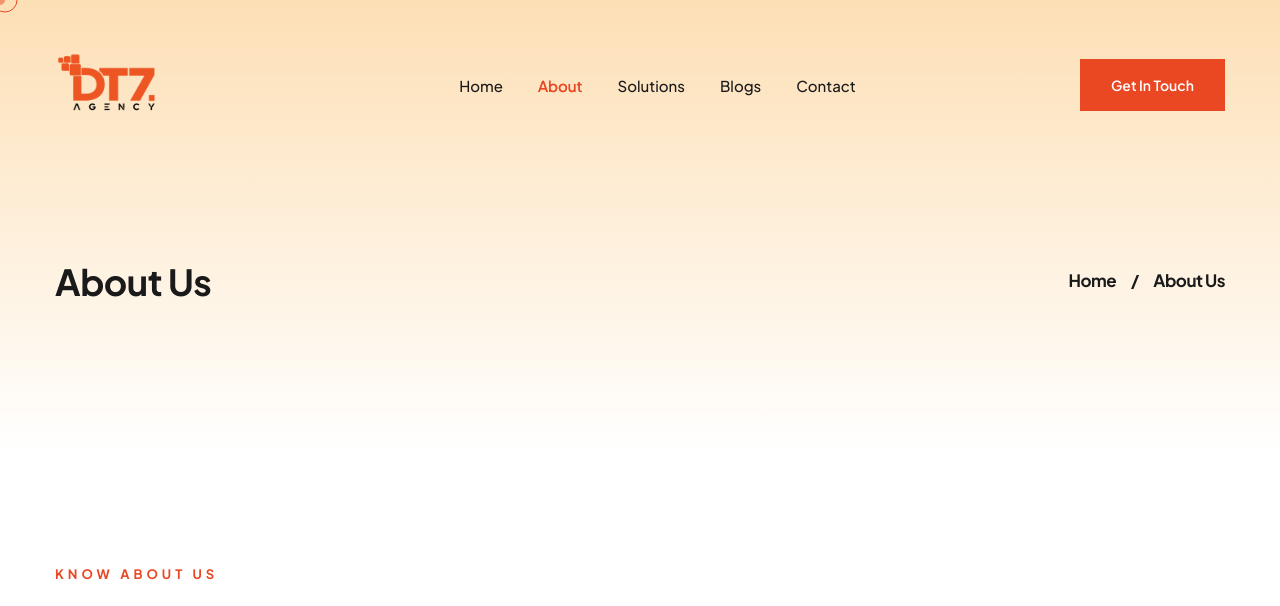
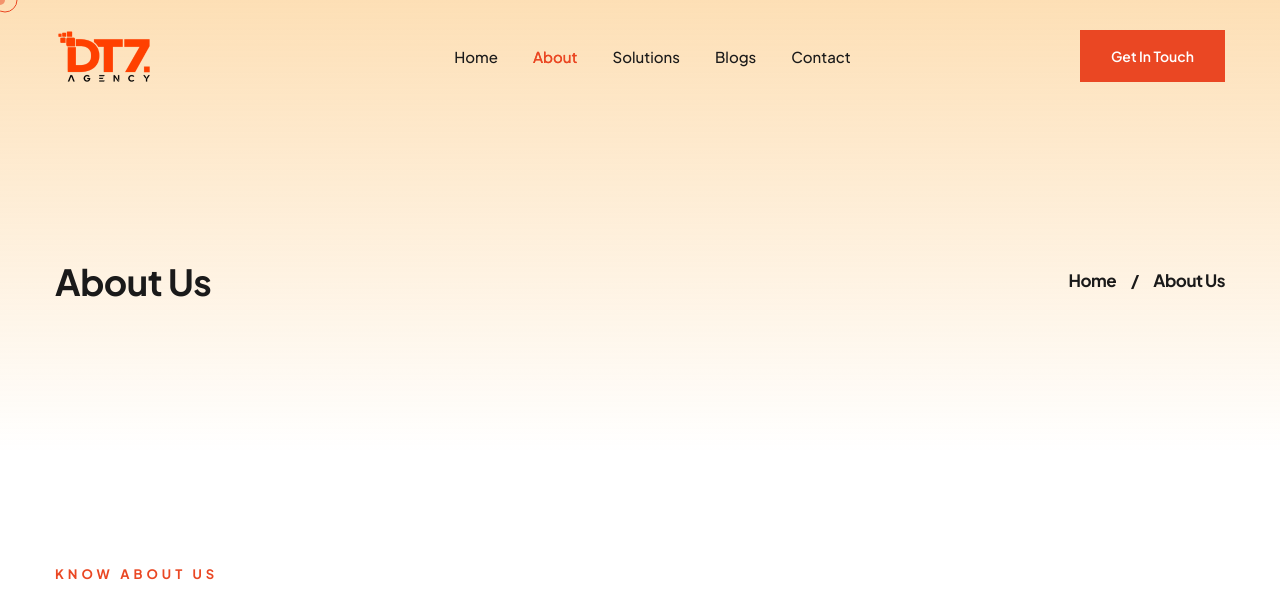
Before and after one commit to DT7Solutions/DT7-advanced, a Django app: page /about/ in a window 1280 px wide. Shown: the top 606 px of the page. Run offline with Django 3.2, Linux system fonts and the light colour scheme; some libraries are stand-ins or nearby versions; some web fonts are replaced.

Commit message:
faviconlogochanged

```diff
--- a/Dt7solution/templates/uifiles/about.html
+++ b/Dt7solution/templates/uifiles/about.html
@@ -259,7 +259,7 @@
             <h2 class="subscribe-one__inner-heading">DT7.AGENCY</h2>
             <div class="container">
                 <div class="subscribe-one__sec-title sec-title wow animated fadeIn" data-wow-delay="0.1s" data-wow-duration="1500ms">
-                    <h2 class="subscribe-one__heading sec-title__heading">subscribe to stay connected</h2>
+                    <h2 class="subscribe-one__heading sec-title__heading">Connect with us</h2>
                 </div><!-- /.subscribe-one__sec-title -->
                 <form action="#" data-url="MAILCHIMP_FORM_URL" class="subscribe-one__form mc-form">
                     <input type="email" name="EMAIL" id="subscribe-one-input" placeholder="Email Address Here" class="subscribe-one__input">
--- a/Dt7solution/templates/uifiles/home.html
+++ b/Dt7solution/templates/uifiles/home.html
@@ -483,7 +483,7 @@
             <h2 class="subscribe-one__inner-heading">DT7.AGENCY</h2>
             <div class="container">
                 <div class="subscribe-one__sec-title sec-title wow animated fadeIn" data-wow-delay="0.1s" data-wow-duration="1500ms">
-                    <h2 class="subscribe-one__heading sec-title__heading">subscribe to stay connected</h2>
+                    <h2 class="subscribe-one__heading sec-title__heading">Connect With us</h2>
                 </div><!-- /.subscribe-one__sec-title -->
                 <form action="#" data-url="MAILCHIMP_FORM_URL" class="subscribe-one__form mc-form">
                     <input type="email" name="EMAIL" id="subscribe-one-input" placeholder="Email Address Here" class="subscribe-one__input">
--- a/Dt7solution/templates/uifiles/subase.html
+++ b/Dt7solution/templates/uifiles/subase.html
@@ -8,8 +8,8 @@
     <meta name="viewport" content="width=device-width, initial-scale=1.0">
     <title>Leading Software Development Company In Guntur | DT7solutions</title>
     <!-- favicons Icons -->
-    <link rel="apple-touch-icon" sizes="180x180" href="{% static 'assets/images/favicons/apple-touch-icon.png' %}">
-    <link rel="icon" type="image/png" sizes="32x32" href="{% static 'assets/images/favicons/dt7-32x32.png'%}">
+    <link rel="apple-touch-icon" sizes="180x180" href="{% static 'assets/images/favicons/dt7-132x132.png' %}">
+    <link rel="icon" type="image/png" sizes="32x32" href="{% static 'assets/images/favicons/dt7-40x40.png'%}">
     <link rel="icon" type="image/png" sizes="16x16" href="{% static 'assets/images/favicons/dt7-16X16.png'%}">
     <link rel="manifest" href="{% static 'assets/images/favicons/site.webmanifest'%}">
     <meta name="description" content="DT7solutions">
@@ -43,7 +43,7 @@
     <!-- /.Custom Cursor -->
 
     <div class="preloader">
-        <img class="preloader__image"  src="{% static '/assets/images/about/logoblack.png' %}" alt="DT7">
+        <img class="preloader__image"  src="{% static '/assets/images/logoblack.png' %}" alt="DT7">
     </div>
     <!-- /.preloader -->
     <div class="page-wrapper">
@@ -53,7 +53,7 @@
                     <div class="main-menu-one__left">
                         <div class="main-menu-one__logo">
                             <a href="index.html" class="main-menu-one__logo-box">
-                                <img src="{% static 'assets/images/about/Dt7-logo.png' %}" width="110px"  alt="logo-dark">
+                                <img src="{% static 'assets/images/logoblack.png' %}"   alt="logo-dark">
                             </a>
                         </div><!-- /.main-menu-one__logo -->
 
@@ -127,7 +127,7 @@
                         <div class="footer-one__about-box">
                             <div class="footer-one__logo-box">
                                 <a href="index.html">
-                                    <img src="{% static 'assets/images/about/logowhite.png' %}" alt="logo-dark" class="footer-one__logo">
+                                    <img src="{% static 'assets/images/logowhite.png' %}" alt="logo-dark" class="footer-one__logo">
                                 </a>
                             </div><!-- /.footer-one__logo-box -->
                             <p class="footer-one__about-text">Are you looking to take your online presence to the next level? Look no further than Dt7.Agency.</p>
```
Also changed, not shown: Dt7solution/templates/uifiles/base.html (+5 -5 lines), Dt7solution/static/assets/images/favicons/dt7-132x132.png (added), Dt7solution/static/assets/images/favicons/dt7-16X16.png, Dt7solution/static/assets/images/favicons/dt7-40x40.png (added), Dt7solution/static/assets/images/favicons/dt7logo-32x32.png (added), Dt7solution/static/assets/images/logoblack.png (added), Dt7solution/static/assets/images/logowhite.png (added).
